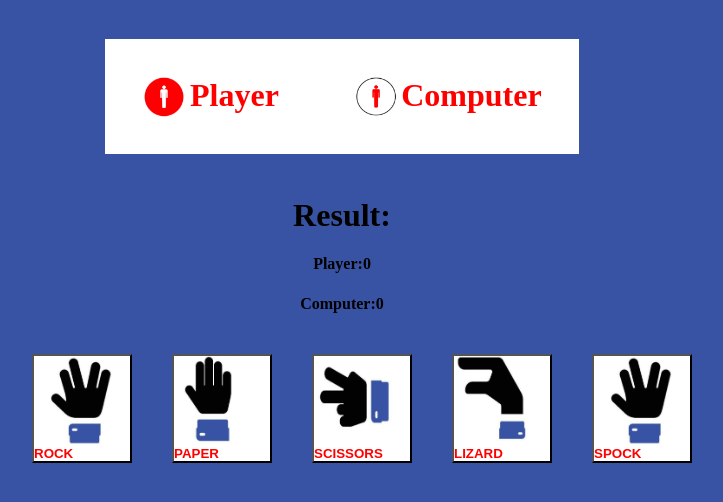
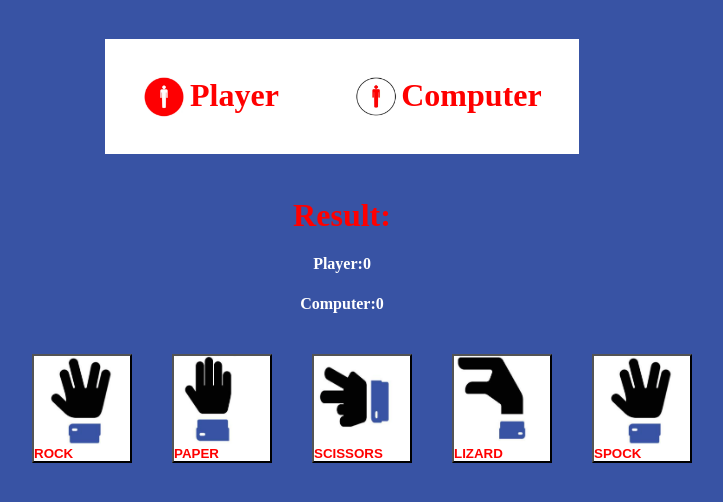
Before and after one commit to Agnieszkalukasiak/Project2, a plain HTML site: page index.html in a window 1280 px wide. Shown: the top 502 px of the page, without its empty margins (298-1021 px from the left). Drawn offline with Linux system fonts and the light colour scheme.

Commit message:
add styling for score and result

```diff
--- a/assets/style.css
+++ b/assets/style.css
@@ -81,8 +81,10 @@ body {
 }
 
 /* styling for score/result*/
-#scoreContainer{
-    display: flex;
+#result{
+    color: red;
+}
 
-
+.score{
+    color: white;
 }
```
